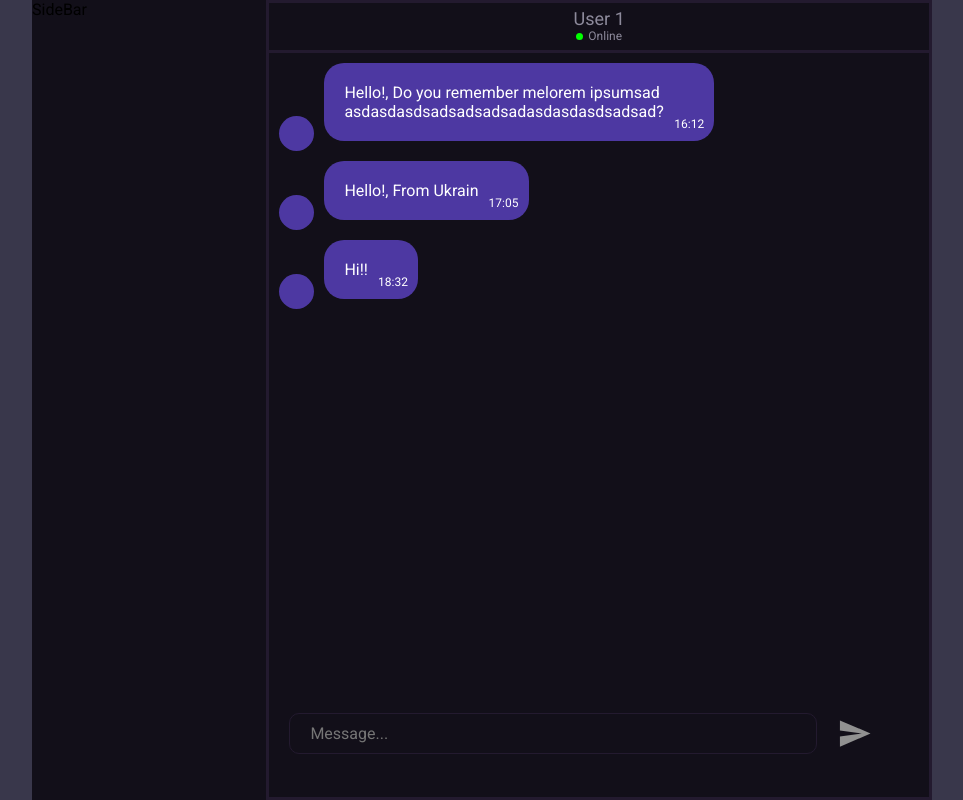
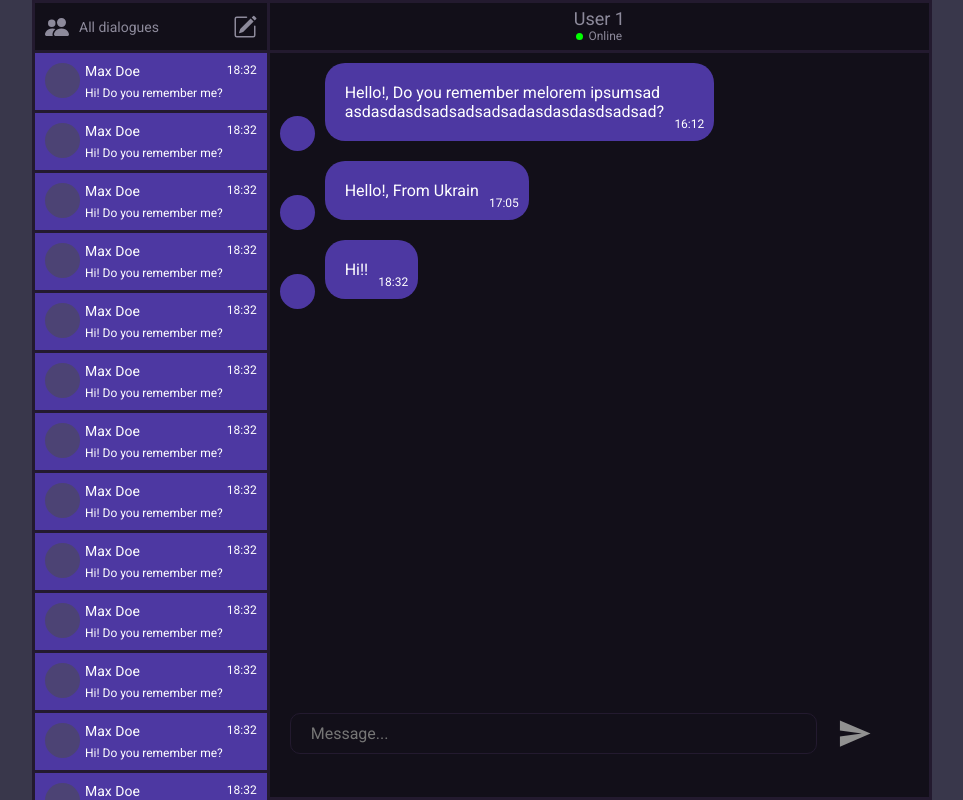
Before and after one commit to ZooMingGG/online-chat, a React (Create React App) app in the folder client/: page / in a window 1280 px wide. Shown: the whole page, without its empty margins (158-1121 px from the left). Built offline with nearby package versions, Linux system fonts and the light colour scheme; no server answers.

Commit message:
add side bar header and dialogue items to side bar

```diff
--- a/client/src/components/SideBar/SideBar.jsx
+++ b/client/src/components/SideBar/SideBar.jsx
@@ -1,9 +1,24 @@
 import classes from './SideBar.module.css';
+import { SideBarHeader } from '../SideBarHeader/SideBarHeader';
+import { DialogueItem } from '../DialogueItem/DialogueItem';
 
 export const SideBar = () => {
   return (
     <div className={classes.sidebar}>
-      SideBar
+      <SideBarHeader />
+      <DialogueItem />
+      <DialogueItem />
+      <DialogueItem />
+      <DialogueItem />
+      <DialogueItem />
+      <DialogueItem />
+      <DialogueItem />
+      <DialogueItem />
+      <DialogueItem />
+      <DialogueItem />
+      <DialogueItem />
+      <DialogueItem />
+      <DialogueItem />
     </div>
   );
 };
--- a/client/src/components/SideBar/SideBar.module.css
+++ b/client/src/components/SideBar/SideBar.module.css
@@ -2,4 +2,12 @@
   background-color: #120F19;
   height: 100vh;
   width: 30%;
+  border-left: 3px solid #231A2F;
+  overflow-y: scroll;
+  -ms-overflow-style: none;
+  scrollbar-width: none;
 }
+
+.sidebar::-webkit-scrollbar {
+  display: none;
+}
```
